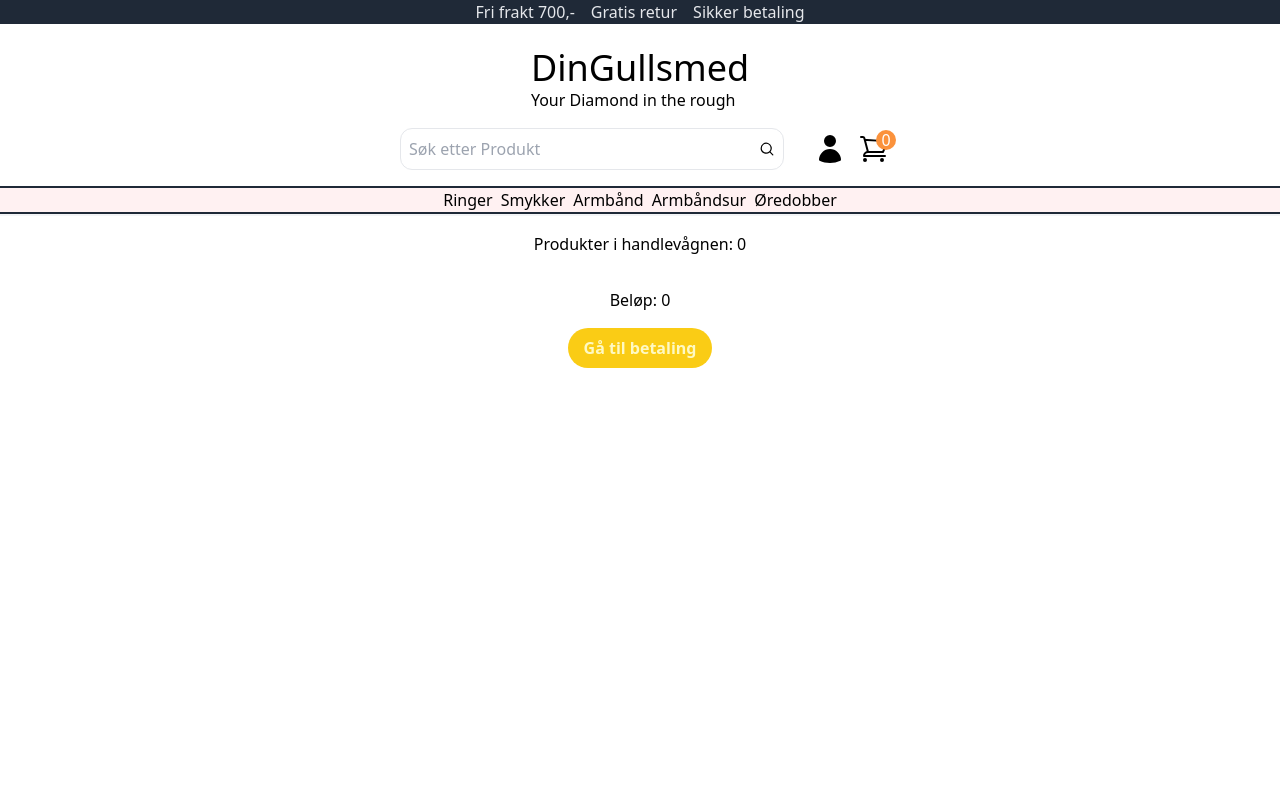
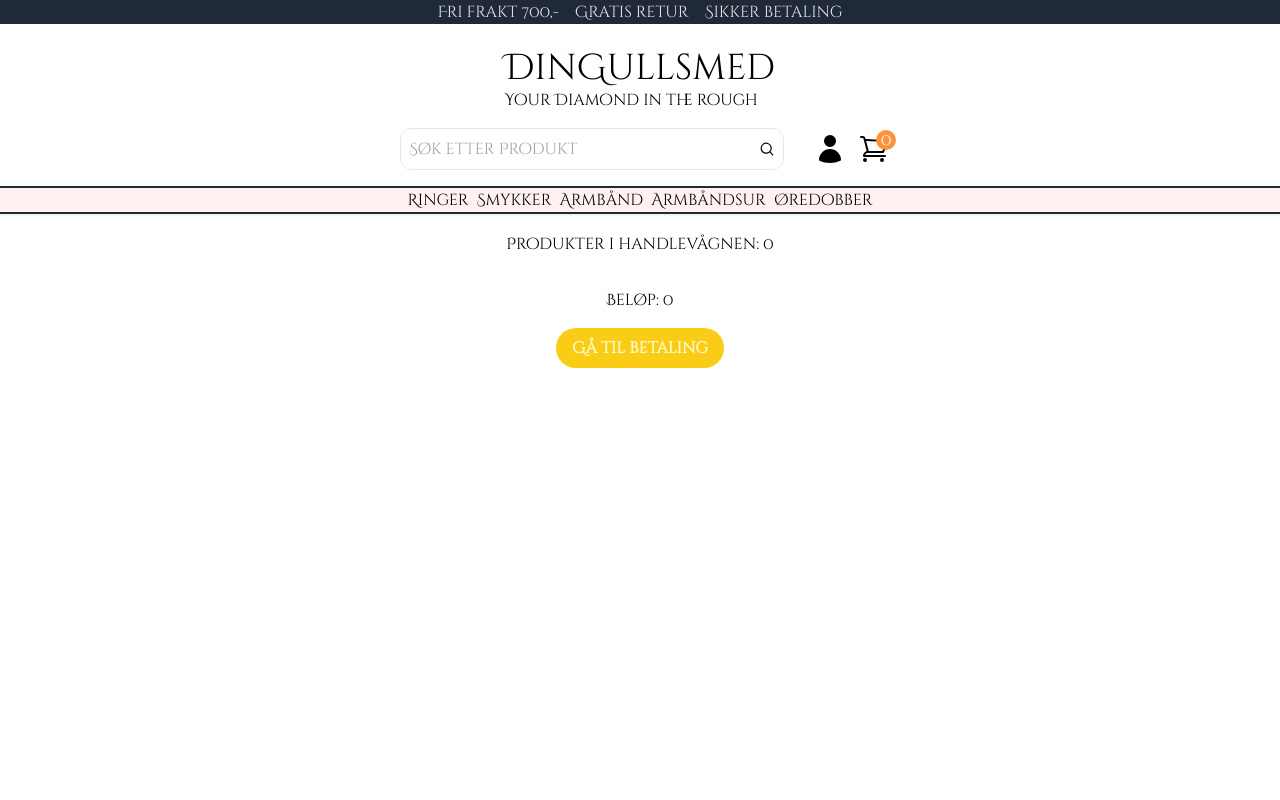
Before and after one commit to MartinPettersen/diamond-store, a Next.js app: page /shoppingCart in a window 1280 px wide. Shown: the top 800 px of the page. Built offline with nearby package versions, Linux system fonts and the light colour scheme.

Commit message:
add links open in new tab

```diff
--- a/app/layout.tsx
+++ b/app/layout.tsx
@@ -4,7 +4,13 @@ import { Providers } from './globalRedux/provider';
 import type { Metadata } from 'next';
 import Header from "@/components/Header";
 import Footer from '@/components/Footer';
+import { Cinzel_Decorative } from '@next/font/google'
 
+const cinzel_Decorative = Cinzel_Decorative({
+  subsets: ["latin"], weight: "400"
+});
+
+// Cinzel Decorative
 export const metadata: Metadata = {
   title: 'Din Gullsmed',
   description: 'Portfolio side',
@@ -17,7 +23,7 @@ export default function RootLayout({
 }) {
   return (
     <html lang="en">
-      <body >
+      <body className={cinzel_Decorative.className}>
         <Providers>
 
         <main>
--- a/components/Footer.tsx
+++ b/components/Footer.tsx
@@ -67,7 +67,7 @@ const Footer = () => {
       <div>
         <div className="flex flex-row gap-3 pb-2 ">
           {/*Open Source Twitter Icon from: https://tailwind-elements.com/docs/standard/components/social-buttons/ */}
-          <Link href="https://www.twitter.com/" passHref>
+          <Link href="https://www.twitter.com/" rel="noopener noreferrer" target="_blank" passHref>
             <svg
               xmlns="http://www.w3.org/2000/svg"
               className="h-5 w-5"
@@ -78,7 +78,7 @@ const Footer = () => {
             </svg>
           </Link>
           {/*Open Source Facebook Icon from: https://tailwind-elements.com/docs/standard/components/social-buttons/ */}
-          <Link href="https://www.facebook.com/" passHref>
+          <Link href="https://www.facebook.com/" rel="noopener noreferrer" target="_blank" passHref>
             <svg
               xmlns="http://www.w3.org/2000/svg"
               className="h-5 w-5"
@@ -89,7 +89,7 @@ const Footer = () => {
             </svg>
           </Link>
           {/*Open Source Instagram Icon from: https://tailwind-elements.com/docs/standard/components/social-buttons/ */}
-          <Link href="https://www.instagram.com/" passHref>
+          <Link href="https://www.instagram.com/" rel="noopener noreferrer" target="_blank" passHref>
             <svg
               xmlns="http://www.w3.org/2000/svg"
               className="h-5 w-5"
--- a/package.json
+++ b/package.json
@@ -10,6 +10,7 @@
   },
   "dependencies": {
     "@heroicons/react": "^2.0.18",
+    "@next/font": "^14.0.1",
     "@reduxjs/toolkit": "^1.9.5",
     "@types/node": "20.6.0",
     "@types/react": "18.2.21",
```
Also changed, not shown: 1 other file (tests, documents, lock files or other folders).
